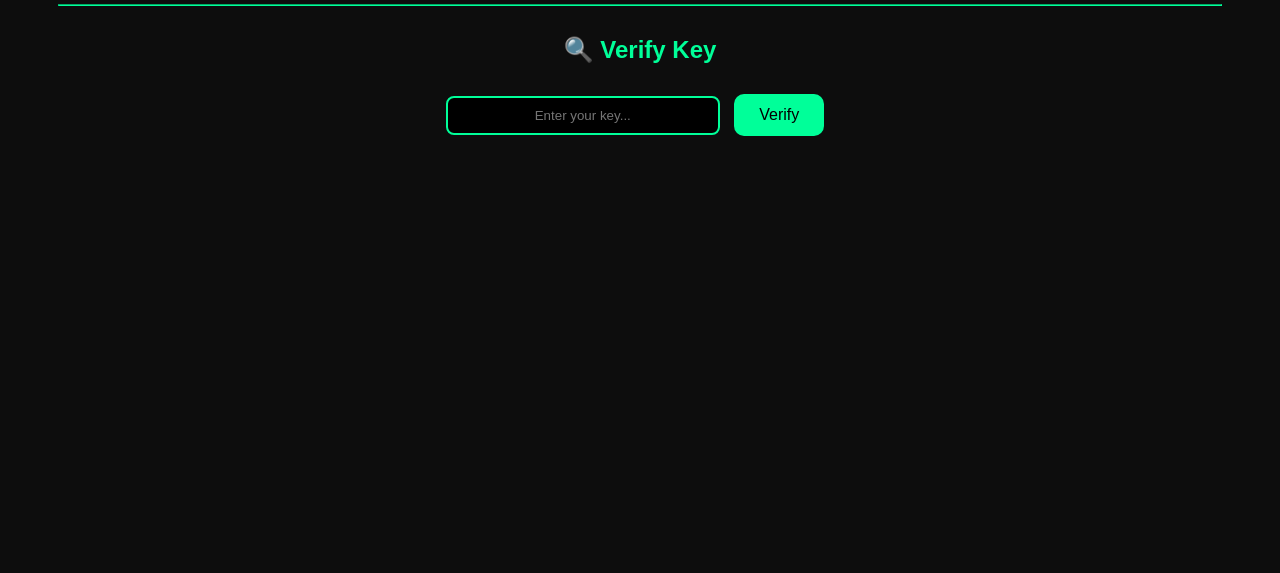
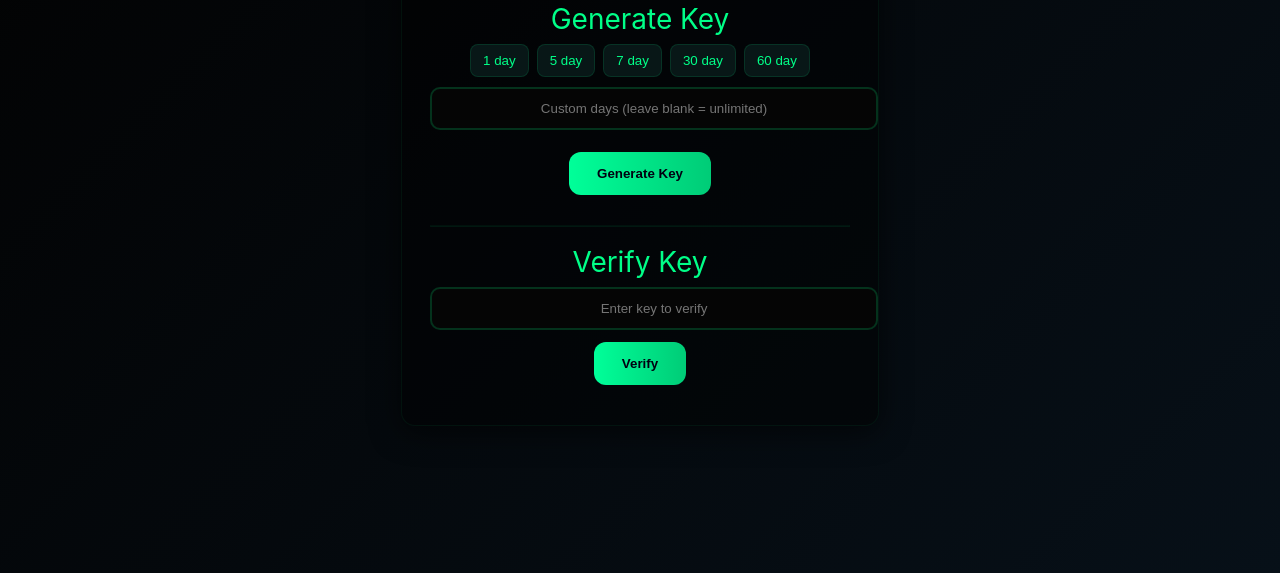
Before and after one commit to Roni9333/Roni-Mod-Menu, a website: page public/index.html in a window 1280 px wide. Shown: the part 227-800 px from the top of the page. Drawn offline with Linux system fonts and the light colour scheme.

Commit message:
Update index.html

```diff
--- a/public/index.html
+++ b/public/index.html
@@ -1,80 +1,90 @@
-<!DOCTYPE html>
-<html lang="en">
+<!doctype html>
+<html>
 <head>
-  <meta charset="UTF-8">
-  <meta name="viewport" content="width=device-width, initial-scale=1.0">
-  <title>Roni API System 💪🔥</title>
+  <meta charset="utf-8" />
+  <meta name="viewport" content="width=device-width,initial-scale=1" />
+  <title>Roni API System 🔑</title>
   <style>
-    body {
-      background: #0d0d0d;
-      color: #00ff99;
-      font-family: "Poppins", sans-serif;
-      text-align: center;
-      padding: 50px;
+    :root{
+      --bg:#050505; --card:#091010; --accent:#00ff88;
     }
-    h1 {
-      color: #00ff99;
-    }
-    button {
-      background: #00ff99;
-      color: #000;
-      border: none;
-      padding: 12px 25px;
-      border-radius: 10px;
-      font-size: 16px;
-      cursor: pointer;
-      margin: 10px;
-    }
-    button:hover {
-      background: #00cc77;
-    }
-    input {
-      padding: 10px;
-      width: 250px;
-      border-radius: 8px;
-      border: 2px solid #00ff99;
-      background: #000;
-      color: #00ff99;
-      text-align: center;
-    }
-    .output {
-      margin-top: 25px;
-      font-size: 18px;
-    }
+    body{background:linear-gradient(135deg,#020202,#071018);color:#e6fff3;font-family:Inter,system-ui,Arial;min-height:100vh;margin:0;display:flex;align-items:center;justify-content:center}
+    .box{width:95%;max-width:420px;padding:28px;border-radius:14px;background:rgba(0,0,0,0.45);box-shadow:0 6px 30px rgba(0,0,0,0.6);text-align:center;border:1px solid rgba(0,255,136,0.06)}
+    .led{font-weight:900;color:var(--accent);font-size:28px;letter-spacing:1px;margin-bottom:18px}
+    .title{font-size:28px;color:var(--accent);margin:8px 0}
+    .btn{display:inline-block;padding:14px 28px;border-radius:12px;background:linear-gradient(90deg,#00ff99,#00cc77);color:#001;font-weight:700;border:none;cursor:pointer;margin:12px 0}
+    .input{width:100%;padding:12px;border-radius:10px;border:2px solid rgba(0,255,136,0.18);background:#050505;color:var(--accent);text-align:center}
+    .small{font-size:13px;color:#9ddfb6}
+    .out{margin-top:16px;color:#00ff99;font-weight:700}
+    .preset{display:flex;gap:8px;justify-content:center;margin-bottom:10px}
+    .preset button{padding:8px 12px;border-radius:8px;background:#081717;color:var(--accent);border:1px solid rgba(0,255,136,0.12);cursor:pointer}
   </style>
 </head>
 <body>
+  <div class="box">
+    <div class="led">☠️ Roni Mod Menu ☠️</div>
+    <div class="title">Generate Key</div>
 
-  <h1>🔥 Roni API System 🔑</h1>
-  <button onclick="generateKey()">Generate Key</button>
-  <div class="output" id="keyOutput"></div>
+    <div class="preset">
+      <button onclick="generatePreset(1)">1 day</button>
+      <button onclick="generatePreset(5)">5 day</button>
+      <button onclick="generatePreset(7)">7 day</button>
+      <button onclick="generatePreset(30)">30 day</button>
+      <button onclick="generatePreset(60)">60 day</button>
+    </div>
 
-  <hr style="margin: 30px 0; border-color: #00ff99;">
+    <div style="margin:10px 0">
+      <input id="customDays" class="input" placeholder="Custom days (leave blank = unlimited)">
+    </div>
+    <button class="btn" onclick="generate()">Generate Key</button>
 
-  <h2>🔍 Verify Key</h2>
-  <input type="text" id="verifyKey" placeholder="Enter your key...">
-  <button onclick="verifyKey()">Verify</button>
-  <div class="output" id="verifyOutput"></div>
+    <div class="out" id="result"></div>
 
-  <script>
-    const apiBase = "https://roni-api-system.onrender.com";
+    <hr style="margin:18px 0;border-color:rgba(0,255,136,0.08)">
 
-    async function generateKey() {
-      document.getElementById("keyOutput").innerHTML = "⏳ Generating...";
-      const res = await fetch(`${apiBase}/generate`);
-      const data = await res.json();
-      document.getElementById("keyOutput").innerHTML = "✅ Your Key: <b>" + data.key + "</b>";
+    <div class="title">Verify Key</div>
+    <input id="verify" class="input" placeholder="Enter key to verify">
+    <button class="btn" onclick="verify()">Verify</button>
+    <div class="small" id="verifyMsg"></div>
+  </div>
+
+<script>
+async function generatePreset(days){
+  document.getElementById('customDays').value = days;
+  await generate();
+}
+async function generate(){
+  const days = document.getElementById('customDays').value.trim();
+  const q = days ? `?days=${encodeURIComponent(days)}` : '';
+  document.getElementById('result').innerText = '⏳ Generating...';
+  try {
+    const res = await fetch('/generate' + q);
+    const j = await res.json();
+    if (j.success && j.key){
+      const k = j.key;
+      const created = new Date(k.createdAt).toLocaleString();
+      const exp = k.expiresAt ? new Date(k.expiresAt).toLocaleString() : 'Never';
+      document.getElementById('result').innerHTML = `✅ <b>${k.key}</b><br>Created: ${created}<br>Expires: ${exp}`;
+    } else {
+      document.getElementById('result').innerText = 'Error generating key';
     }
+  } catch(e){
+    document.getElementById('result').innerText = 'Network error';
+  }
+}
 
-    async function verifyKey() {
-      const key = document.getElementById("verifyKey").value.trim();
-      if (!key) return alert("Please enter a key!");
-      document.getElementById("verifyOutput").innerHTML = "⏳ Checking...";
-      const res = await fetch(`${apiBase}/verify?key=${key}`);
-      const data = await res.json();
-      document.getElementById("verifyOutput").innerHTML = data.message;
-    }
-  </script>
-
+async function verify(){
+  const key = document.getElementById('verify').value.trim();
+  if (!key) return alert('Enter key');
+  document.getElementById('verifyMsg').innerText = '⏳ Checking...';
+  try{
+    const res = await fetch('/verify?key=' + encodeURIComponent(key));
+    const j = await res.json();
+    document.getElementById('verifyMsg').innerText = j.message || JSON.stringify(j);
+  }catch(e){
+    document.getElementById('verifyMsg').innerText = 'Network error';
+  }
+}
+</script>
 </body>
-    </html>
+</html>
```
